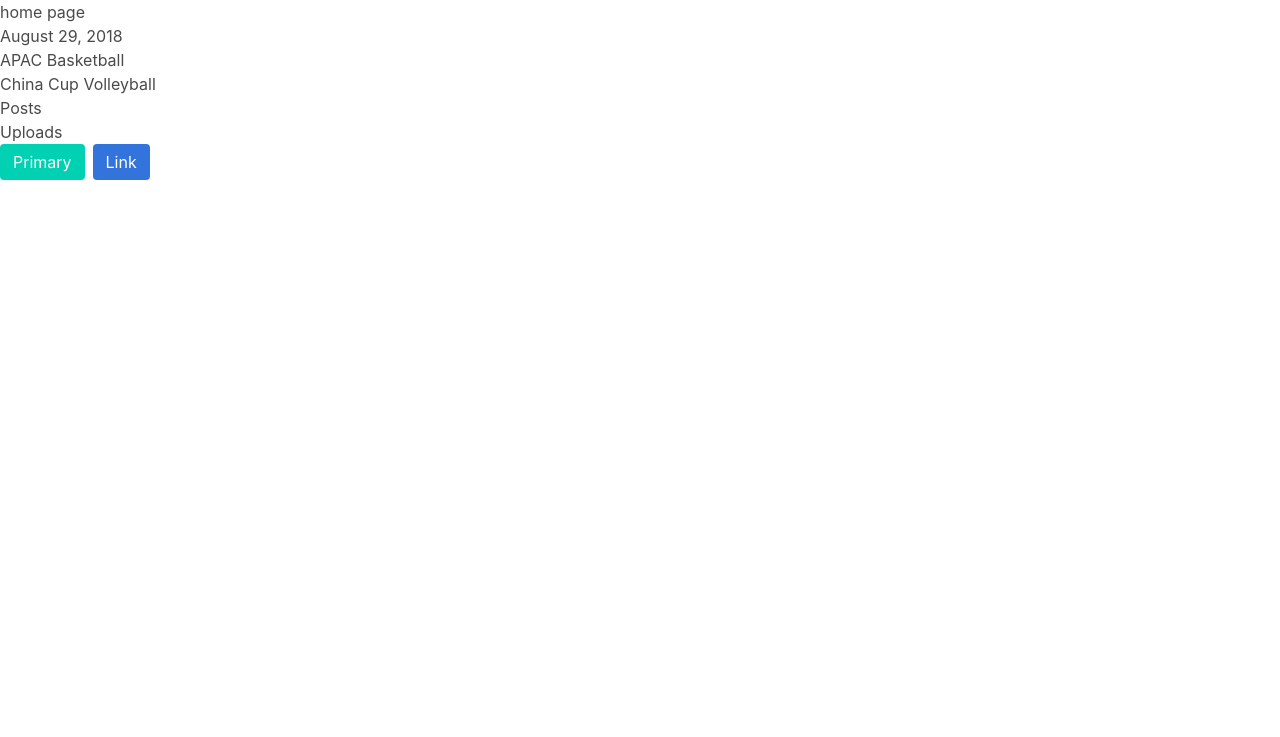
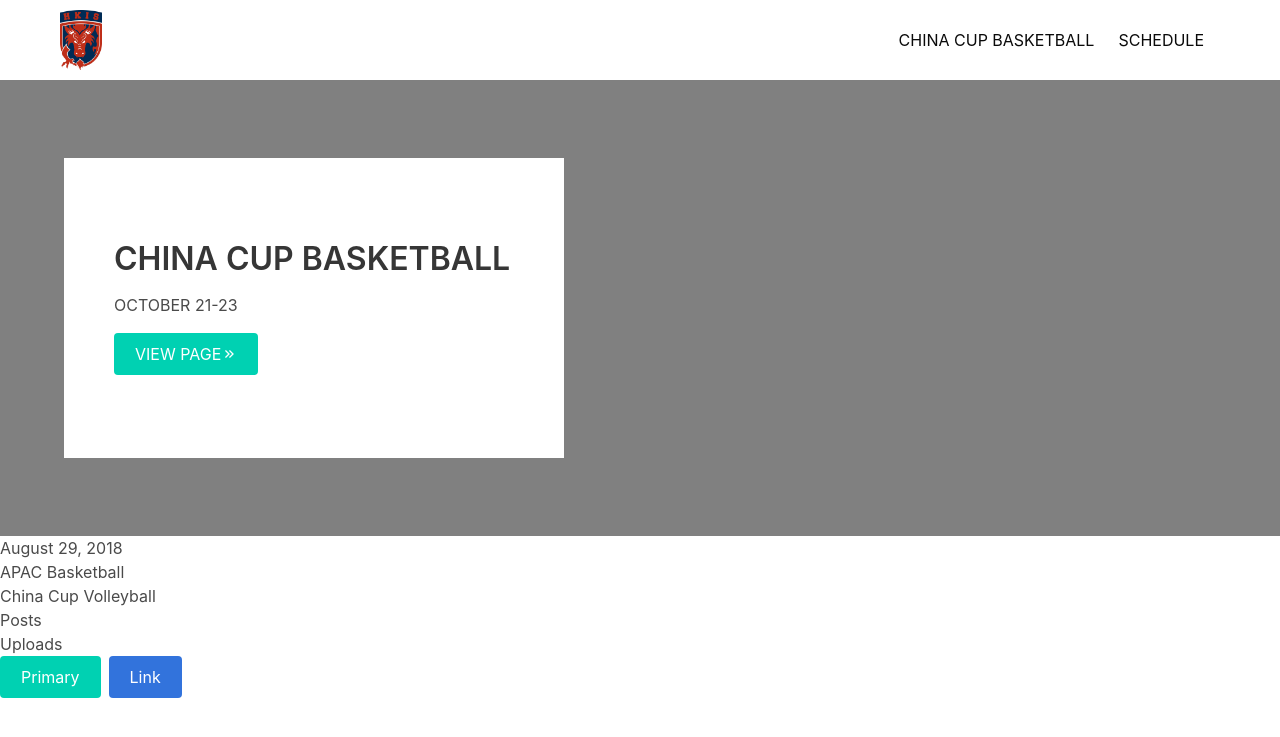
Before and after one commit to kristelfung/hkisdragons, a Jekyll site: the page built from index.md, in a window 1280 px wide. Shown: the top 737 px of the page. Built offline with Jekyll 4.4.1, drawn with Linux system fonts in a browser that asks for light colours; nearby versions of some CDN libraries; our own code applies the rules of GitHub Pages for plain Markdown files.

Commit message:
home page navbar + hero

```diff
--- a/_includes/head.html
+++ b/_includes/head.html
@@ -2,5 +2,6 @@
     <meta charset="UTF-8">
     <meta name="viewport" content="width=device-width, initial-scale=1">
     <title>{{site.title}}</title>
+    <link rel="stylesheet" href="//cdn.materialdesignicons.com/2.6.95/css/materialdesignicons.min.css">
     <link rel="stylesheet" href="{{ "/assets/css/styles.css" | relative_url }}">
 </head>
--- /dev/null
+++ b/_includes/navbar.html
@@ -0,0 +1,19 @@
+<nav class="navbar is-white" role="navigation" aria-label="main navigation">
+    <div class="container">
+        <div class="navbar-brand">
+            <a class="navbar-item">
+                <img src={{ "/images/logo.png" | relative_url }} class="navbar__logo"/>
+            </a>
+        </div>
+        <div class="navbar-end">
+        {% assign mypages = site.pages | sort: "order" %}
+        {% for item in mypages %}
+            {% if item.title %}
+                <a class="navbar-item">
+                    {{ item.title }}
+                </a>
+            {% endif %}
+        {% endfor %}
+        </div>
+    </div>
+</nav>
--- a/_layouts/default.html
+++ b/_layouts/default.html
@@ -6,10 +6,7 @@ layout: compress
 <html lang="en">
     {%- include head.html -%}
     <body>
+        {%- include navbar.html -%}
         {{ content }}
-        <div class="buttons">
-            <a class="button is-primary">Primary</a>
-            <a class="button is-link">Link</a>
-        </div>
     </body>
 </html>
--- a/_layouts/home.html
+++ b/_layouts/home.html
@@ -1,8 +1,22 @@
 ---
 layout: default
 ---
+<section class="hero">
+    <div class="hero-body">
+        <div class="container">
+            <div class="featured content">
+                <div><!-- vertical align flexbox -->
+                    {{ content }}
+                    <a class="button is-primary">{{ page.button }}
+                        <span class="mdi mdi-chevron-double-right">
+                        </span>
+                    </a>
+                </div>
+            </div>
+        </div>
+    </div>
+</section>
 
-{{ content }}
 {% for post in site.posts %}
     {{ post.title }}
 {% endfor %}
@@ -11,3 +25,8 @@ layout: default
 {% assign name = collection.title %}
 <h3>{{ name }}</h3>
 {% endfor %}
+
+<div class="buttons">
+    <a class="button is-primary">Primary</a>
+    <a class="button is-link">Link</a>
+</div>
--- a/_sass/base/_base.scss
+++ b/_sass/base/_base.scss
@@ -0,0 +1,3 @@
+.button {
+    padding: 20px;
+}
--- /dev/null
+++ b/_sass/partials/_hero.scss
@@ -0,0 +1,15 @@
+.hero {
+    background-color: grey;
+    text-transform: uppercase;
+}
+
+.featured {
+    max-width: 500px;
+    height: 300px;
+    background-color: white;
+    padding-left: 50px;
+    padding-right: 50px;
+    margin: 30px 0px;
+    display: flex;
+    align-items: center;
+}
--- /dev/null
+++ b/_sass/partials/_navbar.scss
@@ -0,0 +1,8 @@
+.navbar {
+    height: 80px;
+    text-transform: uppercase;
+
+    .navbar__logo {
+        max-height: 60px;
+    }
+}
--- a/assets/css/styles.scss
+++ b/assets/css/styles.scss
@@ -6,3 +6,6 @@
 @import "../_sass/bulma-0.7.1/bulma.sass";
 
 @import '../_sass/base/base';
+
+@import '../_sass/partials/navbar';
+@import '../_sass/partials/hero';
--- a/index.md
+++ b/index.md
@@ -1,5 +1,7 @@
 ---
 layout: home
+button: view page
 ---
 
-# home page
+# China Cup Basketball
+October 21-23
--- a/schedule.markdown
+++ b/schedule.markdown
@@ -2,4 +2,5 @@
 title: Schedule
 date: 2018-08-20 05:52:00 Z
 layout: page
+order: 1
 ---
```
Also changed, not shown: images/logo.png (added).
